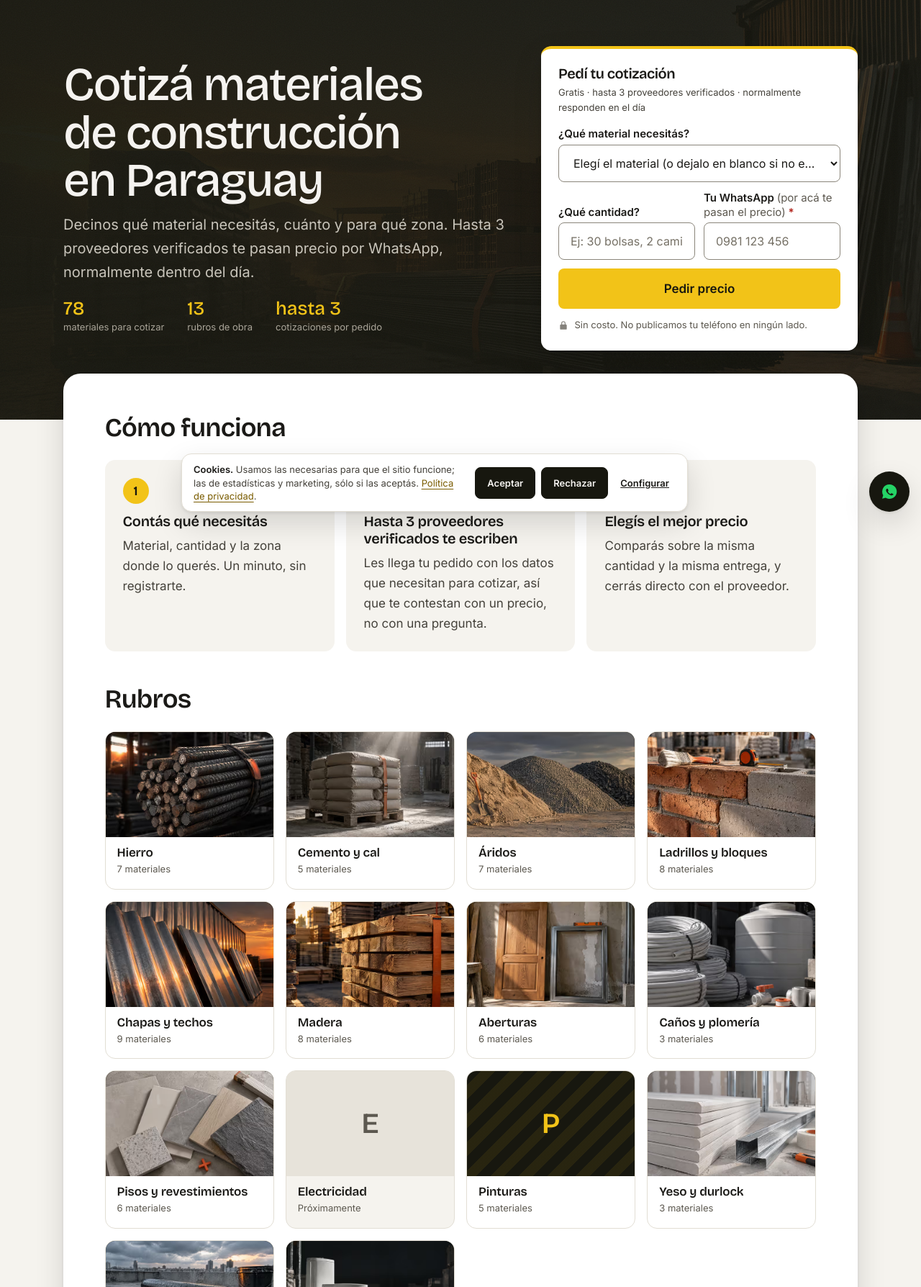
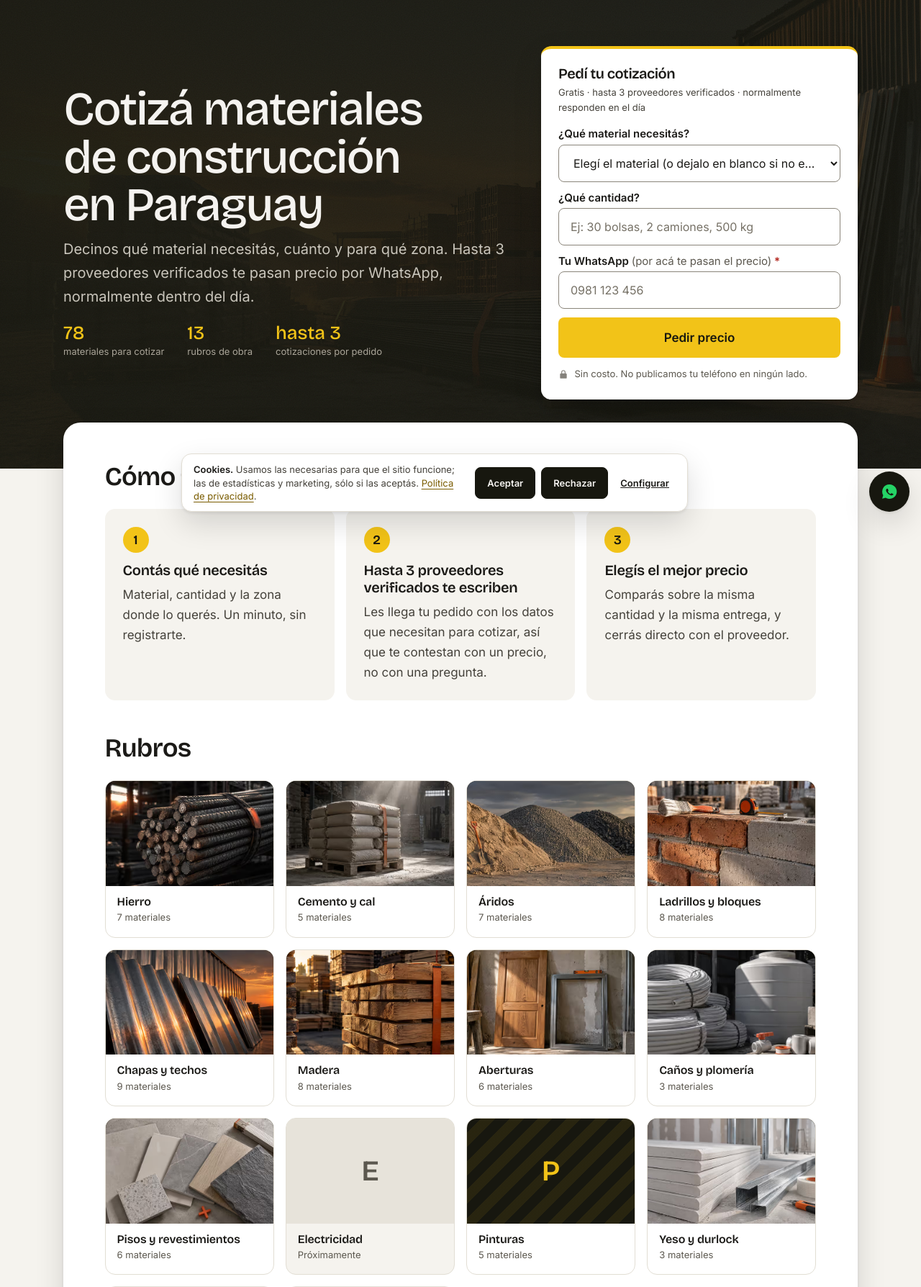
Before and after one commit to antonmarklundcom/materiales, a PHP site: page / in a window 1280 px wide. Shown: the part 73-1861 px from the top of the page at 72% size. Run offline with PHP 8.4, Linux system fonts and the light colour scheme.

Commit message:
Redesign polish: single-column hero form, focus ring on breadcrumbs, card name wrapping, home hero sizes
Co-Authored-By: Claude Opus 5.5 <noreply@anthropic.com>
Claude-Session: https://claude.ai/code/session_01X6Cuh8jNfPn7LARSnMcrYy

```diff
--- a/assets/css/site.css
+++ b/assets/css/site.css
@@ -214,7 +214,7 @@ main { display: block; }
   outline: 3px solid var(--base); outline-offset: 2px;
   box-shadow: 0 0 0 2px var(--accent);
 }
-.band--dark :focus-visible, .cta-bar :focus-visible, .wa-float:focus-visible, .site-footer :focus-visible {
+.band--dark :focus-visible, .breadcrumbs :focus-visible, .cta-bar :focus-visible, .wa-float:focus-visible, .site-footer :focus-visible {
   outline-color: var(--accent); box-shadow: 0 0 0 2px var(--base);
 }
 .band--dark .lead-form :focus-visible { outline-color: var(--base); box-shadow: 0 0 0 2px var(--accent); }
@@ -409,7 +409,7 @@ main { display: block; }
 .card--hair { border: 1px solid var(--line); background: var(--paper-raised); }
 .card--accent { background: var(--paper-raised); border: 1px solid var(--line); border-top: 4px solid var(--accent); }
 .notice { border: 1px solid var(--line); border-left: 4px solid var(--accent-ink); padding: var(--s-4) var(--s-6); border-radius: var(--r-sm); background: var(--paper); }
-.closing-cta.card { background: none; border: 0; padding: 0; margin: var(--s-4) 0 0; }
+.closing-cta.card { background: none; border: 0; padding: 0; margin: var(--s-4) 0 var(--s-10); }
 .closing-cta a {
   display: inline-flex; align-items: center; gap: var(--s-2); min-height: var(--tap); padding: 0 var(--s-5);
   border: 1.5px solid var(--line-strong); border-radius: var(--r-sm);
@@ -494,7 +494,8 @@ a.cat-card:hover { transform: translateY(-2px); box-shadow: var(--shadow-1); bor
   background: var(--base) repeating-linear-gradient(135deg, transparent 0 14px, rgb(242 195 24 / .08) 14px 28px);
 }
 .cat-card__body { display: grid; gap: 2px; padding: var(--s-3) var(--s-4) var(--s-4); }
-.cat-card__name { font-family: var(--font-display); font-weight: 600; font-size: 1.0625rem; line-height: 1.2; letter-spacing: -.01em; }
+.cat-card__name { font-family: var(--font-display); font-weight: 600; font-size: 1rem; line-height: 1.2; letter-spacing: -.01em; overflow-wrap: anywhere; hyphens: auto; }
+@media (max-width: 39.99rem) { .cat-card__body { padding: var(--s-3); } .cat-card__name { font-size: .9375rem; } }
 .cat-card__meta { font-size: var(--t--1); color: var(--text-3); }
 .cat-card.is-proxima { background: var(--paper); }
 .cat-card.is-proxima .cat-card__media--ph { background: #e7e3da; color: var(--text-3); }
@@ -617,12 +618,8 @@ a.tile:hover .tile__arrow { background: var(--accent); color: var(--base); }
 .lead-form--hero .lead-form__submit { justify-self: stretch; min-width: 0; }
 .js .lead-form--hero:not(.is-expanded) .lead-form__more,
 .js .lead-form--hero:not(.is-expanded) .lead-form__legend { display: none; }
-@media (min-width: 40rem) {
-  .js .lead-form--hero:not(.is-expanded) .lead-form__form { grid-template-columns: 1fr 1fr; align-items: end; }
-  .js .lead-form--hero:not(.is-expanded) .lead-form__field:has(select),
-  .js .lead-form--hero:not(.is-expanded) .lead-form__submit,
-  .js .lead-form--hero:not(.is-expanded) .lead-form__note { grid-column: 1 / -1; }
-}
+/* Una sola columna también en escritorio: en dos columnas la etiqueta larga del WhatsApp
+   partía en dos renglones y desalineaba los campos. */
 
 /* ---- prosa larga: medida, ritmo, tablas ---- */
 .lead { font-size: var(--t-1); color: var(--text-2); }
--- a/index.php
+++ b/index.php
@@ -51,10 +51,10 @@ require __DIR__ . '/partials/header.php';
 ?>
 <div class="page-hero page-hero--home band--dark grain bleed">
   <?php
-  // Rediseño: la foto es el fondo del héroe a todo el ancho (sizes 100vw) y el pedido empieza
+  // Rediseño: la foto es el fondo del héroe a todo el ancho y el pedido empieza
   // acá mismo con la variante corta del formulario (material + cantidad + WhatsApp). Antes el
   // único CTA del héroe mandaba a un formulario a ~5.000 px en mobile.
-  $heroSizes = '100vw';
+  $heroSizes = '(min-width: 64rem) 80vw, 100vw'; // detrás de un velo: la 1280 alcanza en escritorio
   require __DIR__ . '/partials/hero-image.php';
   ?>
   <div class="wrap page-hero__grid page-hero__grid--split">
```
